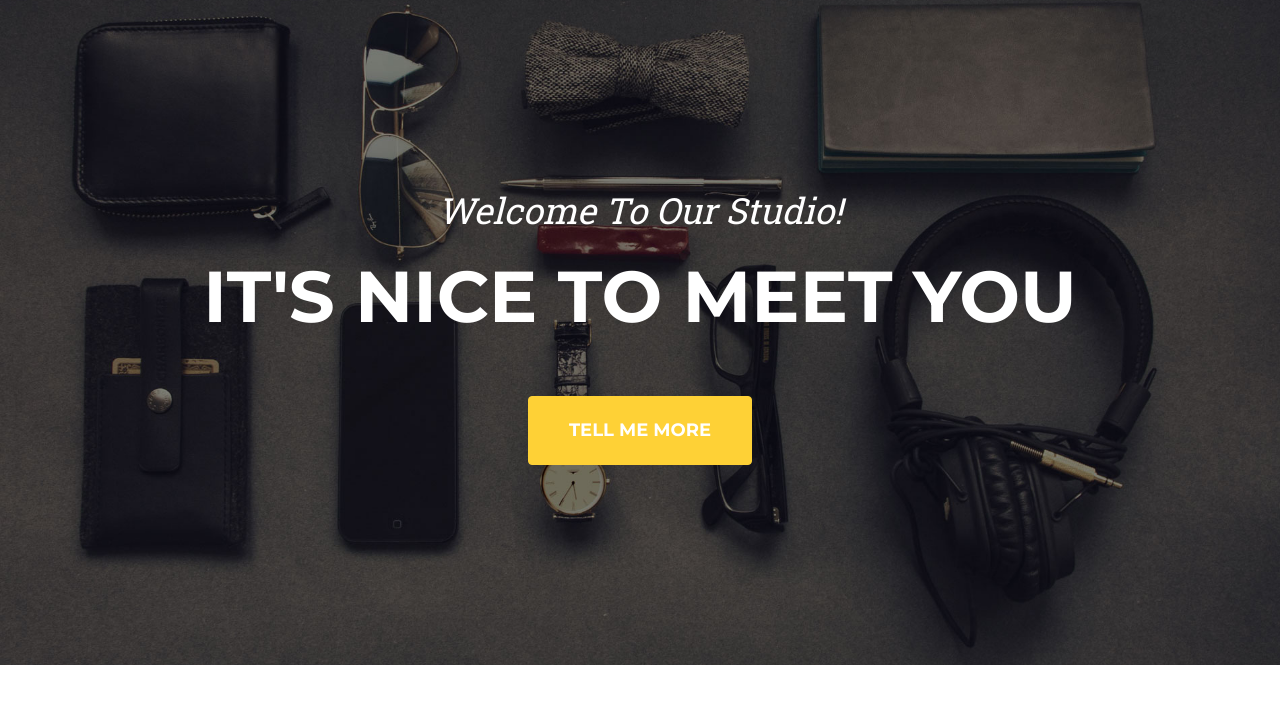
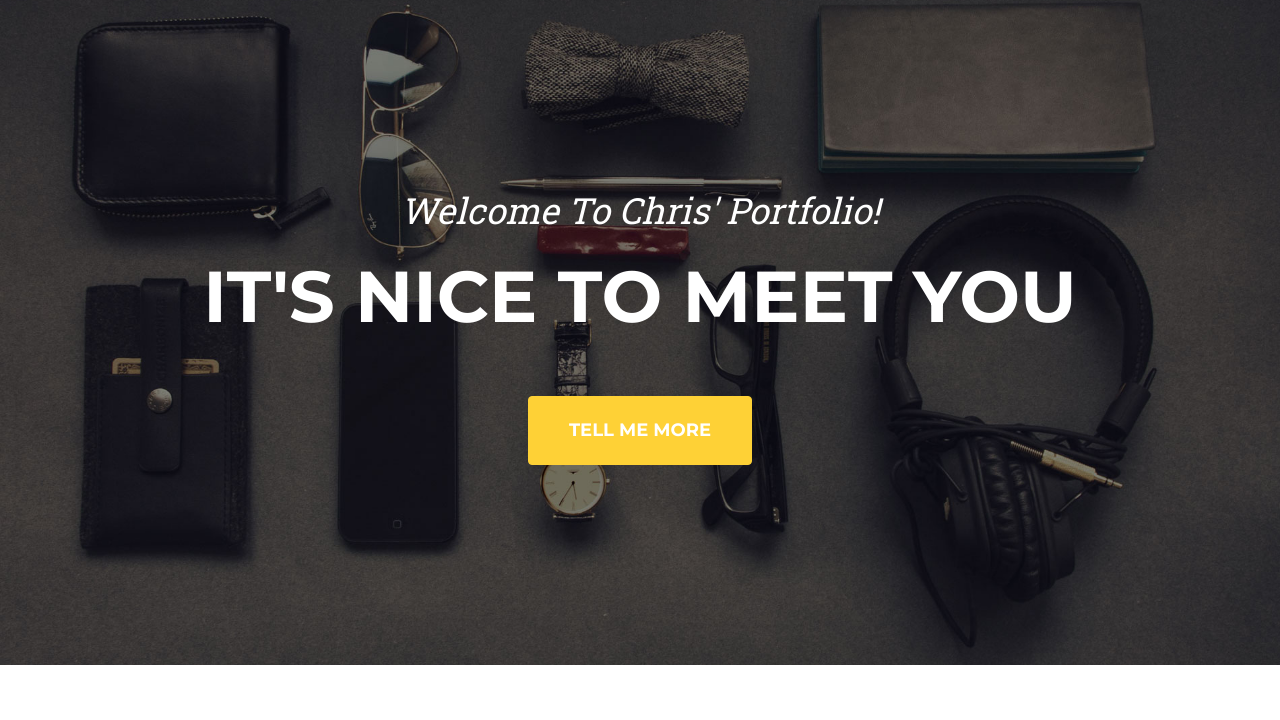
Before and after one commit to tacianomg/chriscaress.github.io, a plain HTML site: page index.html in a window 1280 px wide. Shown: the part 80-800 px from the top of the page. Drawn offline with nearby package versions, Linux system fonts and the light colour scheme.

Commit message:
Checking on page changes

```diff
--- a/index.html
+++ b/index.html
@@ -38,7 +38,7 @@
         <!-- Masthead-->
         <header class="masthead">
             <div class="container">
-                <div class="masthead-subheading">Welcome To Our Studio!</div>
+                <div class="masthead-subheading">Welcome To Chris' Portfolio!</div>
                 <div class="masthead-heading text-uppercase">It's Nice To Meet You</div>
                 <a class="btn btn-primary btn-xl text-uppercase js-scroll-trigger" href="#services">Tell Me More</a>
             </div>
```
Also changed, not shown: assets/img/PUP Live by Amanda Fotes Header.jpg (added), assets/img/Profile.jpg (added).
